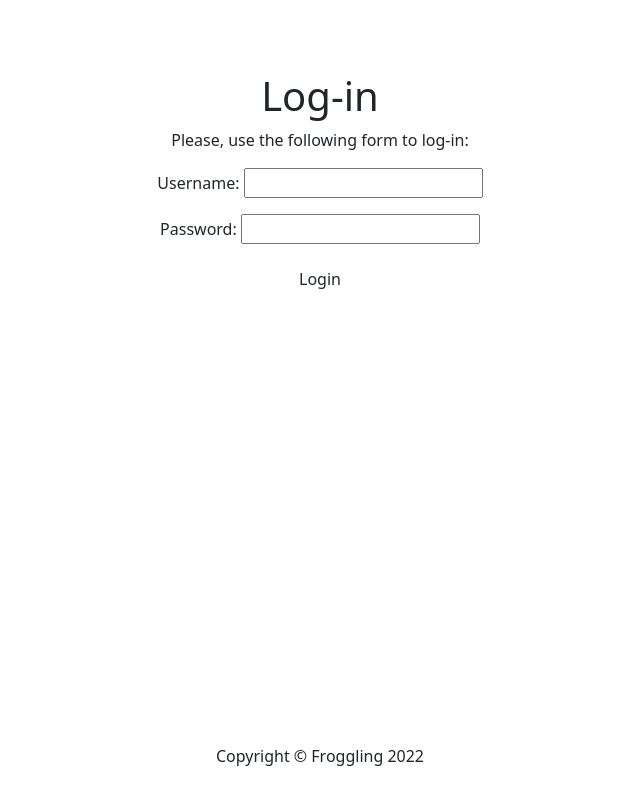
After one commit to FroggyKwa/SocialNetwork, a Django app: page /login in a window 1280 px wide. The commit adds this page. Shown: the whole page, without its empty margins (320-960 px from the left). Run offline with Django 4.2, Linux system fonts and the light colour scheme; some libraries are stand-ins or nearby versions.

Commit message:
add login page

```diff
--- a/SocialNetwork/settings.py
+++ b/SocialNetwork/settings.py
@@ -38,6 +38,10 @@ REST_FRAMEWORK = {
         "rest_framework.parsers.JSONParser",
         "rest_framework.parsers.FormParser",
         "rest_framework.parsers.MultiPartParser",
+    ),
+    "DEFAULT_AUTHENTICATION_CLASSES": (
+        "rest_framework.authentication.BasicAuthentication",
+        "rest_framework.authentication.SessionAuthentication",
     ),
 }
 
--- a/api/serializers.py
+++ b/api/serializers.py
@@ -1,4 +1,4 @@
-from django.contrib.auth import authenticate
+from django.contrib.auth import authenticate, login
 from django.contrib.auth.models import User
 from rest_framework import serializers
 from rest_framework.validators import UniqueValidator
@@ -71,7 +71,6 @@ class SignUpSerializer(serializers.ModelSerializer):
     def validate(self, data):
         super().validate(data)
         email = data.get("email", None)
-        print(email)
         if email and User.objects.filter(email__exact=email).exists():
             raise serializers.ValidationError("Email has already exists")
         return data
--- a/api/urls.py
+++ b/api/urls.py
@@ -6,5 +6,9 @@ urlpatterns = [
     path("post", views.PostUploadView.as_view(), name="upload_post"),
     path("login", views.LogInApiView.as_view(), name="log_in"),
     path("signup", views.SignUpAPIView.as_view(), name="sign_up"),
-    path(r'user/<str:username>', views.UserRetrieveUpdateAPIView.as_view(), name="user_retrieve_and_update")
+    path(
+        r"user/<str:username>",
+        views.UserRetrieveUpdateAPIView.as_view(),
+        name="user_retrieve_and_update",
+    ),
 ]
--- a/api/views.py
+++ b/api/views.py
@@ -1,3 +1,4 @@
+from django.contrib.auth import login, authenticate
 from django.contrib.auth.models import User
 from rest_framework import status
 from rest_framework.generics import RetrieveUpdateAPIView
@@ -7,6 +8,7 @@ from rest_framework.views import APIView
 from rest_framework.request import Request
 
 from api.serializers import SignUpSerializer, SignInSerializer, UserSerializer
+from social_network.forms import LoginForm
 from social_network.models import Post
 
 
@@ -37,7 +39,6 @@ class SignUpAPIView(APIView):
         serializer = self.serializer_class(data=request.data)
         serializer.is_valid(raise_exception=True)
         user = serializer.save()
-        print(type(user))
         return Response(UserSerializer(user).data, status=status.HTTP_201_CREATED)
 
 
@@ -48,14 +49,13 @@ class LogInApiView(APIView):
     def post(self, request):
         serializer = self.serializer_class(data=request.data)
         serializer.is_valid(raise_exception=True)
-
         return Response(serializer.validated_data, status=status.HTTP_200_OK)
 
 
 class UserRetrieveUpdateAPIView(RetrieveUpdateAPIView):
     permission_classes = (AllowAny,)
     serializer_class = UserSerializer
-    lookup_field = 'username'
+    lookup_field = "username"
 
     def retrieve(self, request, username, *args, **kwargs):
         user = User.objects.get(username__exact=username)
--- /dev/null
+++ b/social_network/forms.py
@@ -0,0 +1,6 @@
+from django import forms
+
+
+class LoginForm(forms.Form):
+    username = forms.CharField()
+    password = forms.CharField(widget=forms.PasswordInput)
--- a/social_network/templates/base.html
+++ b/social_network/templates/base.html
@@ -7,15 +7,15 @@
   {% load static %}
   <link href="https://cdn.jsdelivr.net/npm/bootstrap@5.2.0-beta1/dist/css/bootstrap.min.css" rel="stylesheet" integrity="sha384-0evHe/X+R7YkIZDRvuzKMRqM+OrBnVFBL6DOitfPri4tjfHxaWutUpFmBp4vmVor" crossorigin="anonymous">
   <link type="text/css" href="{% static 'css/base.css' %}" rel="stylesheet">
-  <link type="text/css" href="{% static 'css/post.css' %}" rel="stylesheet">
+  {% block extra_head %}{% endblock %}
   <link rel="icon" type="image/x-icon" href="{% static 'images/favicon.png' %}">
-  <title>Kwakker</title>
+  <title>{% block title %}{% endblock %}</title>
 </head>
 <body class="d-flex flex-column min-vh-100">
   <header>
     <nav class="navbar navbar-expand-md navbar-dark p-2">
       <div id="page-header-container" class="container">
-            <a id="header-logo" class="navbar-brand" href="">Kwakker</a>
+            <a id="header-logo" class="navbar-brand" href="/">Kwakker</a>
             <button
             class="navbar-toggler" type="button"
             data-toggle="collapse" data-target="#navbarSupportedContent"
@@ -40,9 +40,8 @@
         </div>
     </nav>
   </header>
-    {% block content %}
-
-    {% endblock %}
+  {% block content %}
+  {% endblock %}
   <footer class="mt-auto py-3">
      <div class="container">
         <p class="text-center">Copyright &copy; Froggling 2022</p>
--- /dev/null
+++ b/social_network/templates/login.html
@@ -0,0 +1,20 @@
+{% extends 'base.html' %}
+
+{% load static %}
+
+{% block title %}Sign in{% endblock %}
+
+{% block extra_head %}<link rel="stylesheet" href="{% static '/css/login.css' %}">{% endblock %}
+
+{% block content %}
+<div class="container d-flex justify-content-center">
+<form method="post" class="text-center" action="">
+    <h1 class="form-name display-6">Log-in</h1>
+    <p>Please, use the following form to log-in:</p>
+    {% csrf_token %}
+    {{ form.as_p }}
+    <input class= "btn" type="submit" value="Login"/>
+  </form>
+  </div>
+
+{% endblock %}
--- a/social_network/templates/post.html
+++ b/social_network/templates/post.html
@@ -1,6 +1,9 @@
 {% extends 'base.html' %}
 
 {% load static %}
+
+{% block extra_head %}<link rel="stylesheet" href="{% static '/css/post.css' %}">{% endblock %}
+
 
 {% block content %}
 <div class="post">
--- a/social_network/urls.py
+++ b/social_network/urls.py
@@ -3,5 +3,6 @@ from django.urls import path, re_path
 from . import views
 
 urlpatterns = [
-    path("", views.index, name="index"),
+    path("", views.IndexView.as_view(), name="index"),
+    path("login", views.LoginView.as_view(), name="login_view"),
 ]
--- a/social_network/validators.py
+++ b/social_network/validators.py
@@ -9,6 +9,4 @@ def validate_minimum_size(image):
     if height is not None and image.height < height:
         error = True
     if error:
-        raise ValidationError(
-            [f"Size should be at least {width} x {height} pixels."]
-        )
+        raise ValidationError([f"Size should be at least {width} x {height} pixels."])
--- a/social_network/views.py
+++ b/social_network/views.py
@@ -1,6 +1,42 @@
+import requests
+from django.contrib.auth import login
 from django.contrib.auth.decorators import login_required
+from django.contrib.auth.mixins import LoginRequiredMixin
+from django.contrib.auth.models import User
+from django.http import HttpResponse, HttpResponseRedirect
 from django.shortcuts import render, redirect
+from django.views import View
 
 
-def index(request):
-    return render(request, "base.html")
+from social_network.forms import LoginForm
+
+
+class IndexView(LoginRequiredMixin, View):
+    login_url = "login_view"
+    redirect_field_name = "redirect_to"
+
+    def get(self, request, *args, **kwargs):
+        return render(request, "base.html")
+
+
+class LoginView(View):
+    def get(self, request, *args, **kwargs):
+        form = LoginForm()
+        return render(request, "login.html", {"form": form})
+
+    def post(self, request, *args, **kwargs):
+        form = LoginForm(request.POST)
+        if form.is_valid():
+            post_data = {
+                "username": form.cleaned_data["username"],
+                "password": form.cleaned_data["password"],
+            }
+            response = requests.post("http://localhost:8080/api/login", data=post_data)
+            if response.status_code == 200:
+                user = User.objects.get(id=response.json()["id"])
+                login(request, user)
+                return HttpResponseRedirect("/")
+            else:
+                for error in response.json()["non_field_errors"]:
+                    form.add_error(None, error)
+        return render(request, "login.html", {"form": form, "errors": form.errors})
```
